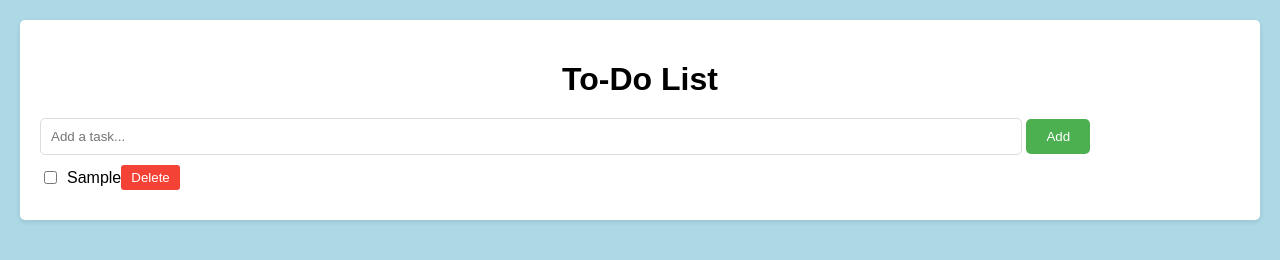
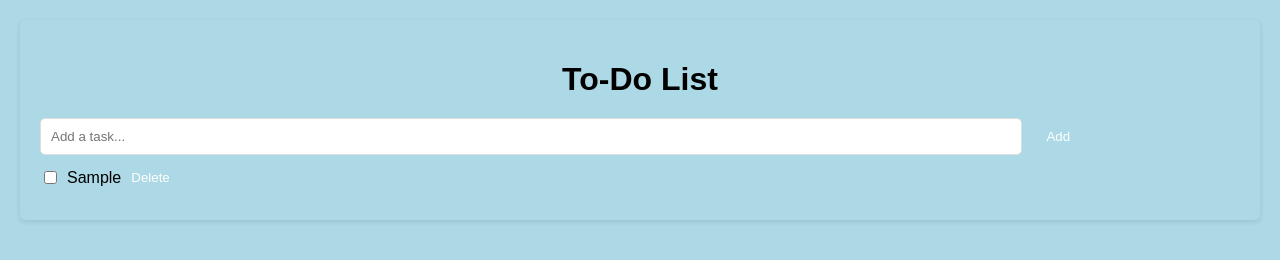
Before and after one commit to RishuketSingh/ToDoList, a plain HTML site: page index.html in a window 1280 px wide. Both pictures are taken after typing "Sample" into the empty fields and a click on the button "Add". Drawn offline with Linux system fonts and the light colour scheme.

Commit message:
Update style.css

```diff
--- a/style.css
+++ b/style.css
@@ -6,7 +6,7 @@ body {
   }
 
   .container {
-    background-color: #fff;
+    background-color: #ADD8E6;
     padding: 20px;
     border-radius: 5px;
     box-shadow: 0 2px 5px rgba(0, 0, 0, 0.1);
@@ -26,7 +26,7 @@ body {
 
   button {
     padding: 10px 20px;
-    background-color: #4CAF50;
+    background-color: #ADD8E6;
     color:  white;
     border: none;
     border-radius: 5px;
@@ -50,7 +50,7 @@ body {
   }
 
   li button {
-    background-color: #f44336;
+    background-color: #ADD8E6;
     color: white;
     padding: 5px 10px;
     border: none;
```
